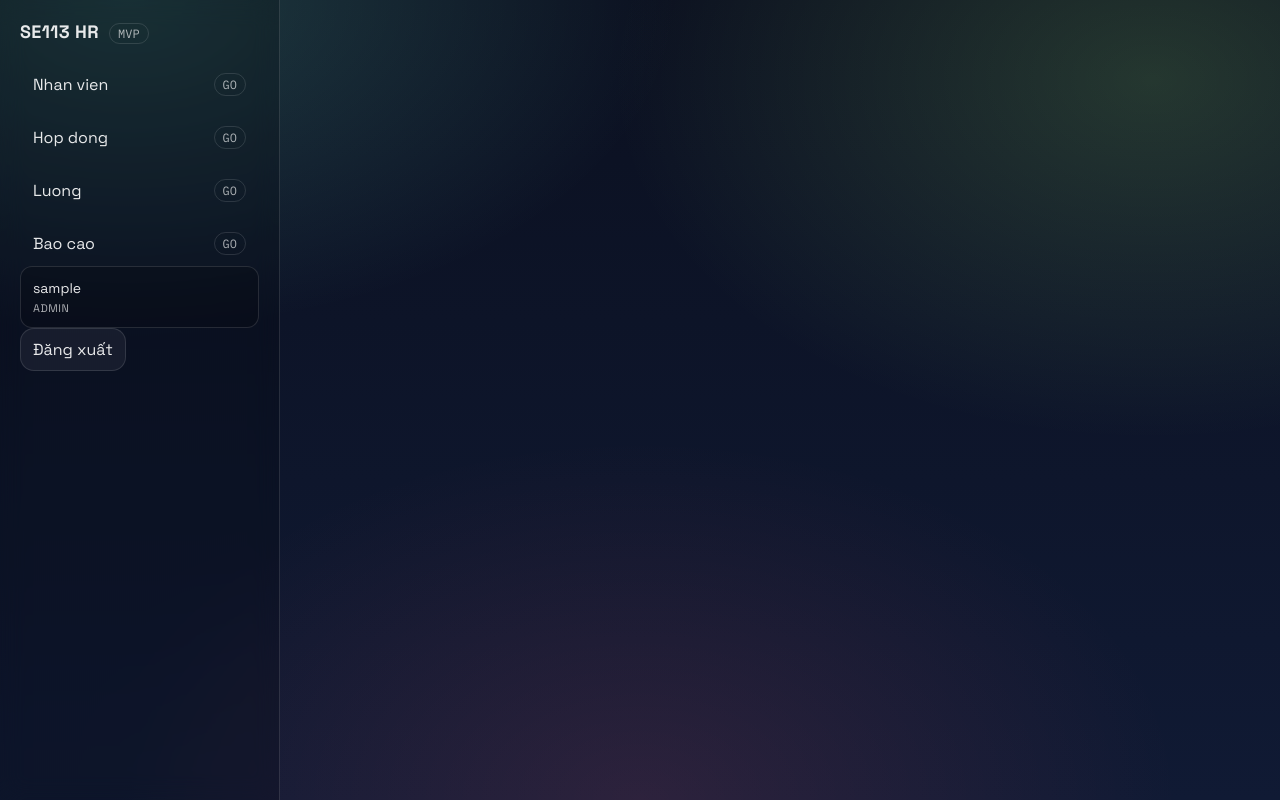
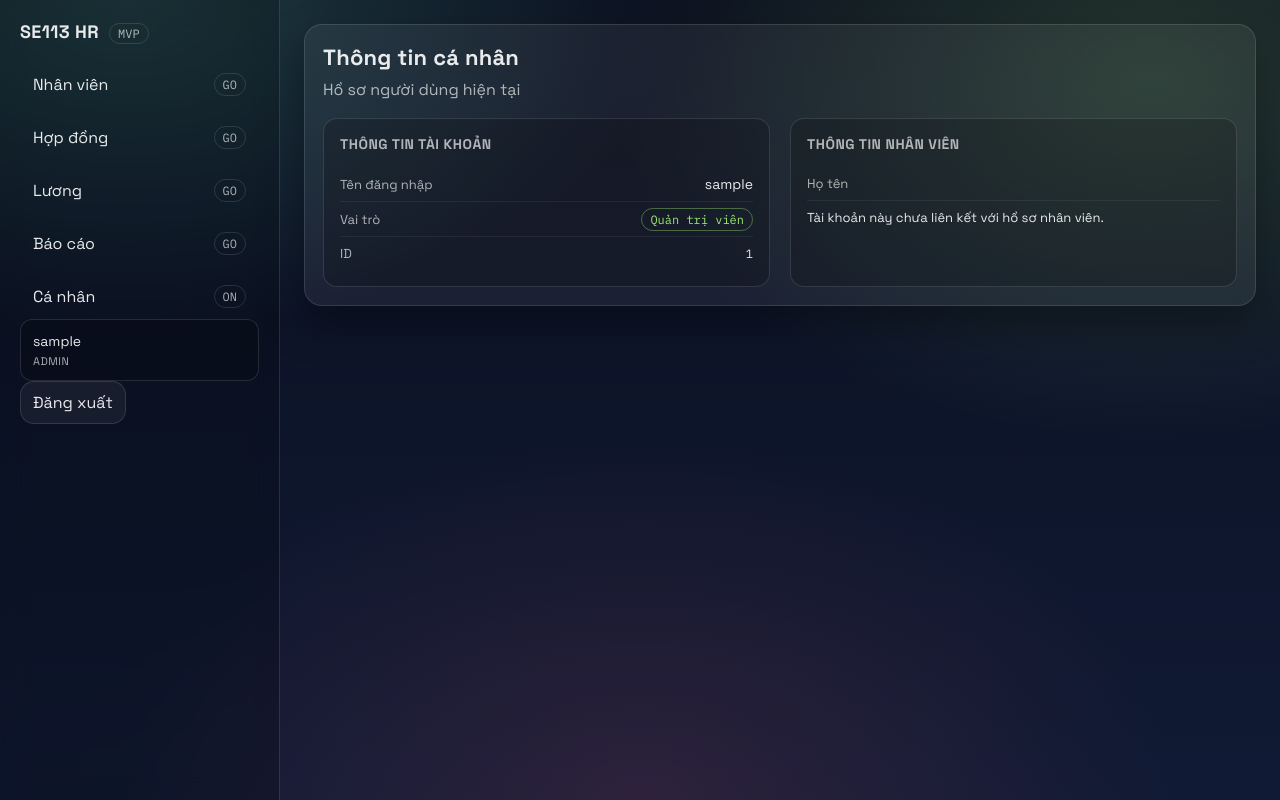
Before and after one commit to QViet-23521777/Project, a React (Vite) app in the folder client/: page /profile in a window 1280 px wide. Built offline with nearby package versions, Linux system fonts and the light colour scheme; sample sign-in values are in the browser's storage.

Commit message:
Thêm xem trang cá nhân

```diff
--- a/client/src/App.tsx
+++ b/client/src/App.tsx
@@ -4,6 +4,7 @@ import { EmployeesPage } from "./pages/EmployeesPage";
 import { ContractsPage } from "./pages/ContractsPage";
 import { PayrollsPage } from "./pages/PayrollsPage";
 import { ReportsPage } from "./pages/ReportsPage";
+import { ProfilePage } from "./pages/ProfilePage";
 import { LoginPage } from "./pages/LoginPage";
 
 function NavItem({ to, label }: { to: string; label: string }) {
@@ -64,10 +65,11 @@ function ProtectedLayout() {
           <span className="tag">MVP</span>
         </div>
         <nav className="nav">
-          <NavItem to="/" label="Nhan vien" />
-          <NavItem to="/contracts" label="Hop dong" />
-          <NavItem to="/payrolls" label="Luong" />
-          <NavItem to="/reports" label="Bao cao" />
+          <NavItem to="/" label="Nhân viên" />
+          <NavItem to="/contracts" label="Hợp đồng" />
+          <NavItem to="/payrolls" label="Lương" />
+          <NavItem to="/reports" label="Báo cáo" />
+          <NavItem to="/profile" label="Cá nhân" />
         </nav>
         <UserBadge />
         <LogoutBtn />
@@ -79,6 +81,7 @@ function ProtectedLayout() {
           <Route path="/contracts" element={<ContractsPage />} />
           <Route path="/payrolls" element={<PayrollsPage />} />
           <Route path="/reports" element={<ReportsPage />} />
+          <Route path="/profile" element={<ProfilePage />} />
         </Routes>
       </main>
     </div>
--- a/client/src/pages/EmployeesPage.tsx
+++ b/client/src/pages/EmployeesPage.tsx
@@ -67,7 +67,7 @@ export function EmployeesPage() {
                   <input
                     value={createForm.fullName}
                     onChange={(e) => setCreateForm((s) => ({ ...s, fullName: e.target.value }))}
-                    placeholder="Nguyen Van A"
+                    placeholder="Nguyễn Văn A"
                   />
                 </div>
               </div>
@@ -86,7 +86,7 @@ export function EmployeesPage() {
                   <input
                     value={createForm.position || ""}
                     onChange={(e) => setCreateForm((s) => ({ ...s, position: e.target.value }))}
-                    placeholder="Nhan vien"
+                    placeholder="Nhân viên"
                   />
                 </div>
                 <div className="field">
@@ -270,7 +270,7 @@ export function EmployeesPage() {
         <div className="row" style={{ marginTop: 16 }}>
           <div className="field" style={{ flex: 1, minWidth: 220 }}>
             <label>Tìm kiếm</label>
-            <input value={q} onChange={(e) => setQ(e.target.value)} placeholder="ten, ma NV, email" />
+            <input value={q} onChange={(e) => setQ(e.target.value)} placeholder="tên, mã NV, email" />
           </div>
           <div className="field">
             <label>Phòng ban</label>
--- /dev/null
+++ b/client/src/pages/ProfilePage.tsx
@@ -0,0 +1,82 @@
+import { useAuth } from "../mvp/useAuth";
+
+export function ProfilePage() {
+  const { user } = useAuth();
+
+  if (!user) {
+    return (
+      <div className="card">
+        <div className="cardHeader">
+          <h2>Thông tin cá nhân</h2>
+        </div>
+        <div className="cardBody">
+          <p className="err">Vui lòng đăng nhập để xem thông tin.</p>
+        </div>
+      </div>
+    );
+  }
+
+  const roleLabels: Record<string, string> = {
+    admin: "Quản trị viên",
+    hr: "Nhân sự",
+    employee: "Nhân viên",
+  };
+
+  return (
+    <div className="card">
+      <div className="cardHeader">
+        <h2>Thông tin cá nhân</h2>
+        <p>Hồ sơ người dùng hiện tại</p>
+      </div>
+
+      <div className="cardBody">
+        <div className="profileGrid">
+          <div className="profileSection">
+            <h3>Thông tin tài khoản</h3>
+            <div className="profileRow">
+              <span className="profileLabel">Tên đăng nhập</span>
+              <span className="profileValue">{user.username}</span>
+            </div>
+            <div className="profileRow">
+              <span className="profileLabel">Vai trò</span>
+              <span className="profileValue">
+                <span className="pill pillOk">{roleLabels[user.role] || user.role}</span>
+              </span>
+            </div>
+            <div className="profileRow">
+              <span className="profileLabel">ID</span>
+              <span className="profileValue mono">{user._id}</span>
+            </div>
+          </div>
+
+          {user.employeeId && (
+            <div className="profileSection">
+              <h3>Thông tin nhân viên</h3>
+              <div className="profileRow">
+                <span className="profileLabel">Mã NV</span>
+                <span className="profileValue mono">{user.employeeId}</span>
+              </div>
+              <div className="profileRow">
+                <span className="profileLabel">Họ tên</span>
+                <span className="profileValue">{user.fullName}</span>
+              </div>
+            </div>
+          )}
+
+          {!user.employeeId && (
+            <div className="profileSection">
+              <h3>Thông tin nhân viên</h3>
+              <div className="profileRow">
+                <span className="profileLabel">Họ tên</span>
+                <span className="profileValue">{user.fullName}</span>
+              </div>
+              <p className="muted" style={{ fontSize: 13, marginTop: 8 }}>
+                Tài khoản này chưa liên kết với hồ sơ nhân viên.
+              </p>
+            </div>
+          )}
+        </div>
+      </div>
+    </div>
+  );
+}
--- a/client/src/styles.css
+++ b/client/src/styles.css
@@ -375,3 +375,52 @@ select {
   letter-spacing: 0.5px;
   margin-top: 4px;
 }
+
+/* Profile Page */
+.profileGrid {
+  display: grid;
+  grid-template-columns: repeat(auto-fit, minmax(280px, 1fr));
+  gap: 20px;
+}
+
+.profileSection {
+  background: rgba(0, 0, 0, 0.18);
+  border: 1px solid var(--line);
+  border-radius: 14px;
+  padding: 16px;
+}
+
+.profileSection h3 {
+  margin: 0 0 14px 0;
+  font-size: 14px;
+  color: var(--muted);
+  text-transform: uppercase;
+  letter-spacing: 0.5px;
+}
+
+.profileRow {
+  display: flex;
+  justify-content: space-between;
+  align-items: center;
+  padding: 8px 0;
+  border-bottom: 1px solid rgba(255, 255, 255, 0.06);
+}
+
+.profileRow:last-child {
+  border-bottom: none;
+}
+
+.profileLabel {
+  color: var(--muted);
+  font-size: 13px;
+}
+
+.profileValue {
+  font-weight: 500;
+  font-size: 14px;
+}
+
+.profileValue.mono {
+  font-family: var(--mono);
+  font-size: 12px;
+}
```
